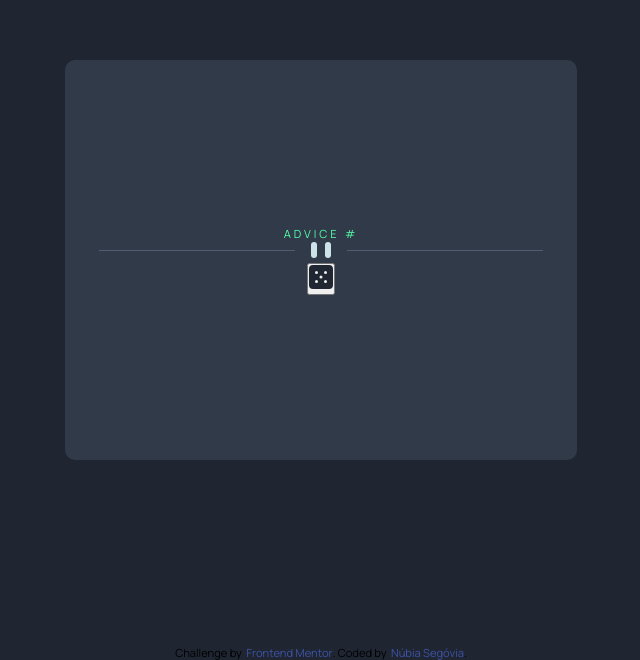
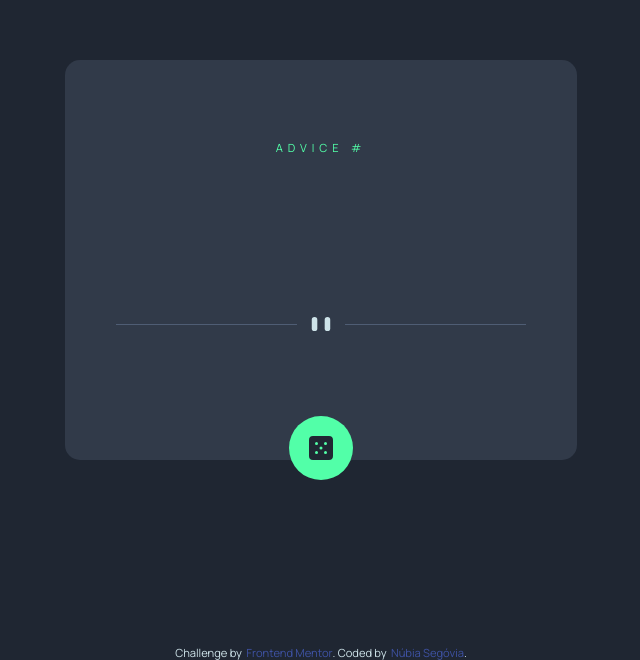
Before and after one commit to nubiasegovia/advice-generator-app, a plain HTML site: page index.html in a window 1280 px wide. Shown: the part 140-800 px from the top of the page, without its empty margins (319-959 px from the left). Drawn offline with Linux system fonts and the light colour scheme; no server answers.

Commit message:
[UPDATE] final css

```diff
--- a/style.css
+++ b/style.css
@@ -14,26 +14,68 @@ body {
     justify-content: center;
     align-items: center;
     height: 100vh;
+    text-align: center;
 }
 
 .container{
     background-color: hsl(218, 20%, 24%);
-    border-radius: 10px;
+    border-radius: 15px;
     display: flex;
     flex-direction: column;
-    justify-content: center;
+    justify-content: space-evenly;
     align-items: center;
+    min-width: 300px;
+    max-height: 400px;
     width: 40%;
-    height: 50%;
+    height: 54%;
 }
 
 .advice-number {
     color: hsl(150, 100%, 66%);
     text-transform: uppercase;
     font-size: 0.7rem;
-    letter-spacing: 3px;
+    letter-spacing: 5px;
     font-weight: 500;
 }
+
+.advice-text{
+    font-size: 1.75rem;
+    color: hsl(193, 38%, 86%);
+    font-weight: 600;
+    width: 80%;
+    line-height: 1.3;
+}
+
+.divider {
+    width: 80%;
+    align-items: center;
+    margin-bottom: -100px;
+}
+
+.divider img {
+    width: 100%;
+}
+
+.dice-btn {
+    background-color: hsl(150, 100%, 66%);
+    border: none;
+    border-radius: 100%;
+    cursor: pointer;
+    position: relative;
+    bottom: -25%;
+    width: 4rem;
+    height: 4rem;
+
+}
+
+.dice-btn img {
+    vertical-align: middle;
+}
+
+.dice-btn:hover {
+    box-shadow: 0px 0px 20px 2px hsl(150, 100%, 66%);
+}
+
 .attribution {
     text-align: center;
     position: fixed;
@@ -44,7 +86,9 @@ body {
     flex-wrap: wrap;
     flex-direction: row;
     align-content: stretch;
-    justify-content: center;}
+    justify-content: center;
+    color: hsl(193, 38%, 86%);
+}
 
 .attribution a {
     color: hsl(228, 45%, 44%);
```
Also changed, not shown: 1 other file.
